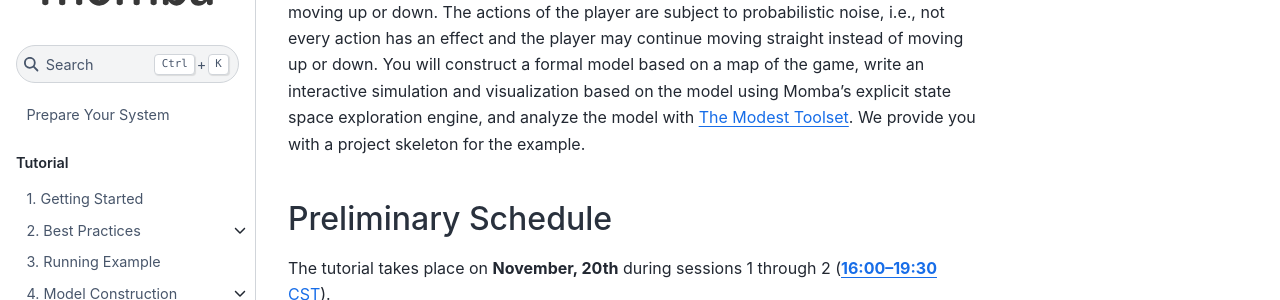
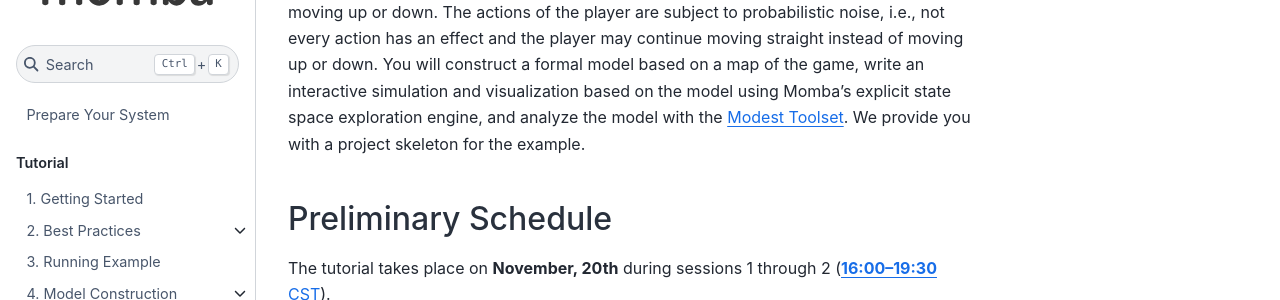
Before and after one commit to udsdepend/fm21-momba-tutorial, a Jupyter Book: the page built from book/index.md, in a window 1280 px wide and 900 px high, scrolled down 898 px. Shown: the part 311-611 px from the top of the window. Built offline with Jupyter Book 1.0.4 settings and Sphinx 7.4.7 and the Sphinx Book theme 1.1.4, drawn with Linux system fonts in a browser that asks for light colours; some of the changed text lies outside the part shown.

Commit message:
fix typo

```diff
--- a/book/index.md
+++ b/book/index.md
@@ -28,7 +28,7 @@ You do not need to do anything upfront besides [preparing your system](preparati
 
 The hands-on experience will be based on the example of a jump'n'run game where a player has to move from left to right at a constant speed while avoiding obstacles by moving up or down.
 The actions of the player are subject to probabilistic noise, i.e., not every action has an effect and the player may continue moving straight instead of moving up or down.
-You will construct a formal model based on a map of the game, write an interactive simulation and visualization based on the model using Momba's explicit state space exploration engine, and analyze the model with [The Modest Toolset](https://modestchecker.org).
+You will construct a formal model based on a map of the game, write an interactive simulation and visualization based on the model using Momba's explicit state space exploration engine, and analyze the model with the [Modest Toolset](https://modestchecker.org).
 We provide you with a project skeleton for the example.
 
 
```
